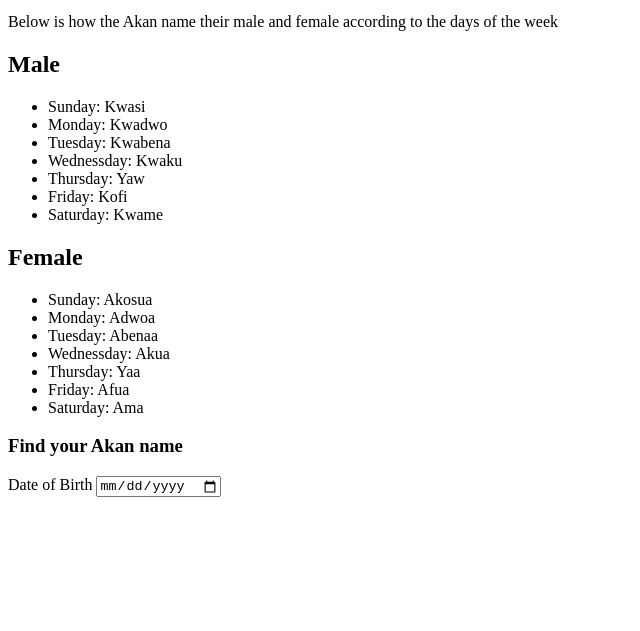
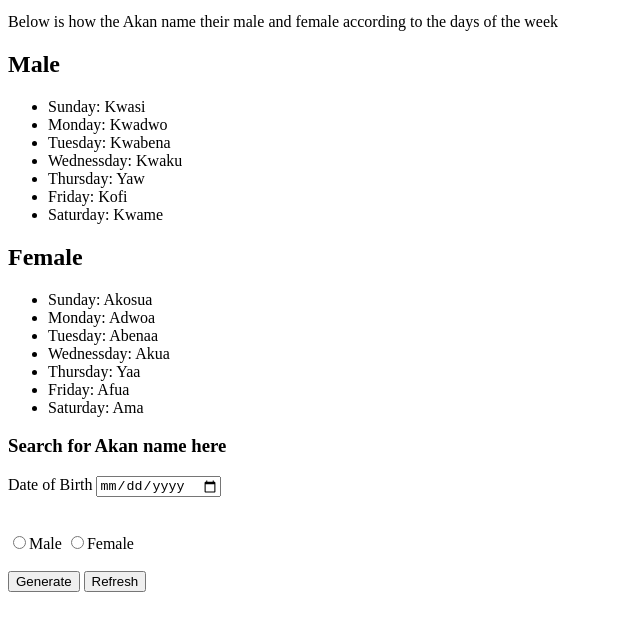
Before and after one commit to dennismulwablessed2/NewAkanNames, a plain HTML site: page index.html in a window 1280 px wide. Shown: the part 101-732 px from the top of the page, without its empty margins (0-640 px from the left). Drawn offline with Linux system fonts and the light colour scheme.

Commit message:
add akan/images and link href for css to index.html

```diff
--- a/css/style.css
+++ b/css/style.css
@@ -0,0 +1,3 @@
+body{
+    background-image: url();
+}
--- a/index.html
+++ b/index.html
@@ -7,7 +7,7 @@
         <title>The Ghana Naming Culture</title>
         <link rel="preconnect" href="https://fonts.gstatic.com">
         <link href="https://fonts.googleapis.com/css2?family=Poppins:ital,wght@1,300&display=swap" rel="stylesheet">
-        <link rel="stylesheet"href="css/styles.css">
+        <link href="./css/style.css" rel="stylesheet" type="text/css">
     </head>
     <body>
         <div class="container">
@@ -41,10 +41,33 @@
                         </div>
                     </div>
                     <div class="col-md-6 right">
-                       <h3>Find your Akan name</h3>
+                       <h3>Search for Akan name here</h3>
                         <div class="panel col-md-6 offset-sm-12">
                            <form name="akannames" onsubmit="return false">
                            <div class="form-group top-form">
                                <label for="date" class="labels">Date of Birth</label>
                                <input type="date" class="form-control" id="date" name="date">
                           </div>
+                          <br>
+                          <div class="errormsg" id="dateerror"></div>
+                          <br>
+                           <input type="radio" class="genders labels" value="male" id="rad1" name="gender" >Male
+                           <input type="radio" class="genders labels" value="female" id="rad1" name="gender" >Female
+                           <br>
+                           <div class="errormsg" id="gendererror"></div>
+                           <br>
+                           <input type="submit" name="submit" class="btn btn-primary mb-2" onclick="validate()" value="Generate">
+                           <input type="reset" name="reset" class="btn btn-primary mb-2" onclick="refresh(); return false;" value="Refresh">
+                       </form>
+                       <br>
+                            <div>
+                                <p id="result"></p>
+                            </div>
+                       </div>
+                   </div>
+                </div>
+             </div>
+           </div>
+        </body>
+        </html>
+        <script src="script.js"></script>
```
Also changed, not shown: akan/images/bidaaslide3.jpg (added).
